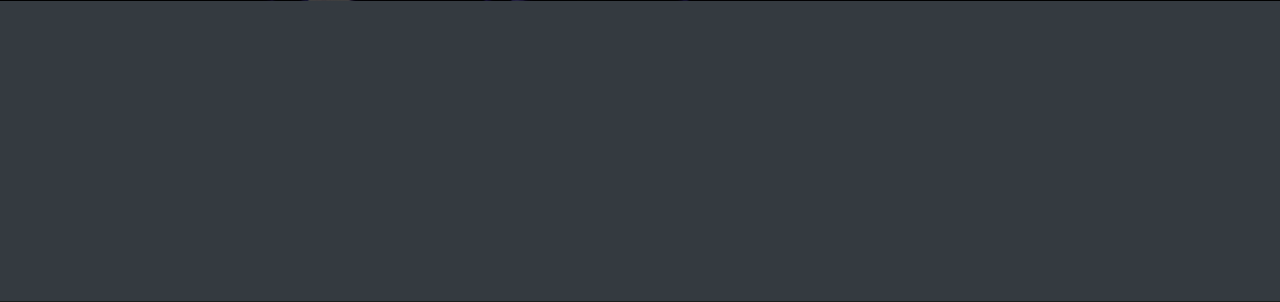
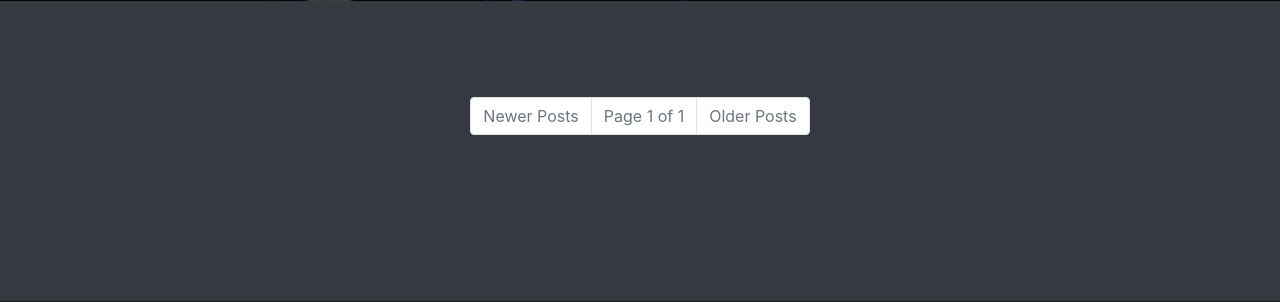
Before and after one commit to realnitinworks/Portfolio, a Django app: page /blog/ in a window 1280 px wide. Shown: the part 647-949 px from the top of the page. Run offline with Django 3.2, Linux system fonts and the light colour scheme; data that the repository does not hold is empty; parts of the project's set-up code (start-up, migrations or seed data) failed here and were passed over; some libraries are stand-ins or nearby versions.

Commit message:
Add pagination to the blog posts.

```diff
--- a/blog/templates/blog/post/post_list.html
+++ b/blog/templates/blog/post/post_list.html
@@ -53,6 +53,13 @@
             </div>
             {% endfor %}
         </div>
+
+        <!-- Pagination links -->
+        <div class="mt-5">
+            {% include 'pagination.html' with page=posts next="Older Posts" previous="Newer Posts"%}
+        </div>
+        <!-- Pagination ends -->
+
     </div>
 </div>
 <!-- Section 1 ends -->
--- a/blog/views.py
+++ b/blog/views.py
@@ -1,10 +1,21 @@
+import os
 from django.shortcuts import render, get_object_or_404
+from django.core.paginator import Paginator, PageNotAnInteger, EmptyPage
 
 from .models import Post
 
 
 def post_list(request):
-    posts = Post.published.all()
+    all_posts = Post.published.all()
+    paginator = Paginator(all_posts, os.environ.get('POSTS_PER_PAGE', 3))
+    page_number = request.GET.get('page')  # query string in url
+
+    try:
+        posts = paginator.page(number=page_number)
+    except PageNotAnInteger:
+        posts = paginator.page(number=1)  # first page
+    except EmptyPage:
+        posts = paginator.page(number=paginator.num_pages)  # last page
 
     return render(
         request,
--- /dev/null
+++ b/templates/pagination.html
@@ -0,0 +1,34 @@
+<div class="row">
+    <div class="col-12">
+        <nav aria-label="post pagination nav">
+            <ul class="pagination justify-content-center">
+                <!-- Newer posts appear first -->
+                {% if page.has_previous %}
+                <li class="page-item">
+                    <a class="page-link" href="?page={{ page.previous_page_number }}">{{ previous }}</a>
+                </li>
+                {% else %}
+                <li class="page-item disabled">
+                    <a class="page-link" href="#">{{ previous }}</a>
+                </li>
+                {% endif %}
+
+                <!-- Current page -->
+                <li class="page-item disabled">
+                    <a class="page-link" href="#">Page {{ page.number }} of {{ page.paginator.num_pages }}</a>
+                </li>
+
+                <!-- Older posts appear later -->
+                {% if page.has_next %}
+                <li class="page-item">
+                    <a class="page-link" href="?page={{ page.next_page_number }}">{{ next }}</a>
+                </li>
+                {% else %}
+                <li class="page-item disabled">
+                    <a class="page-link" href="#">{{ next }}</a>
+                </li>
+                {% endif %}
+            </ul>
+        </nav>
+    </div>
+</div>
```
Also changed, not shown: 1 other file.
